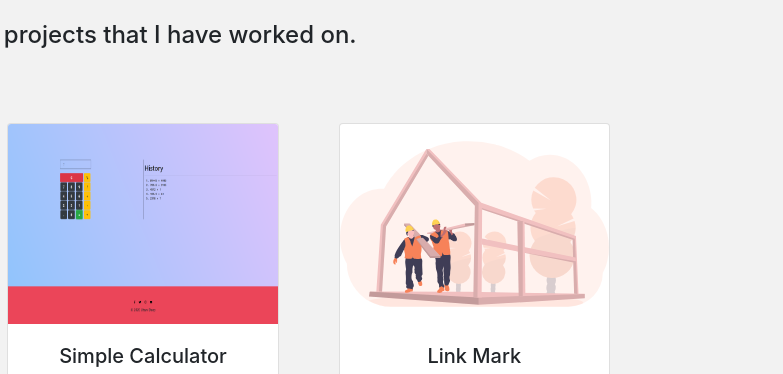
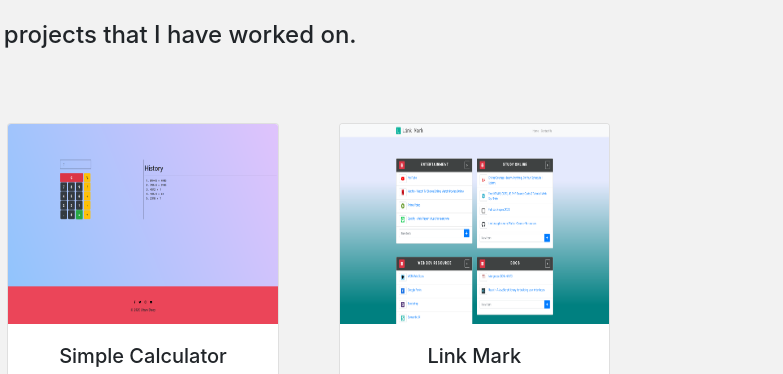
Before and after one commit to pinnheads/pinnhead.github.io, a plain HTML site: page index.html in a window 1280 px wide. Shown: the part 1900-2274 px from the top of the page, 497-1280 px from the left. Drawn offline with nearby package versions, Linux system fonts and the light colour scheme.

Commit message:
Fixed Image

```diff
--- a/index.html
+++ b/index.html
@@ -111,7 +111,7 @@
                 </div>
                 <div class="col-lg-4 col-md-12">
                 <div class="card">
-                    <img src="assets/images/coming_soon.svg" class="card-img-top" alt="...">
+                    <img src="assets/images/Link Mark.png" class="card-img-top" alt="...">
                         <div class="card-body">
                             <h5 class="card-title">Link Mark</h5>
                             <p class="card-text">A simple bookmark page for links so that it is easy to categorize them and easy to keep track.</p>
```
